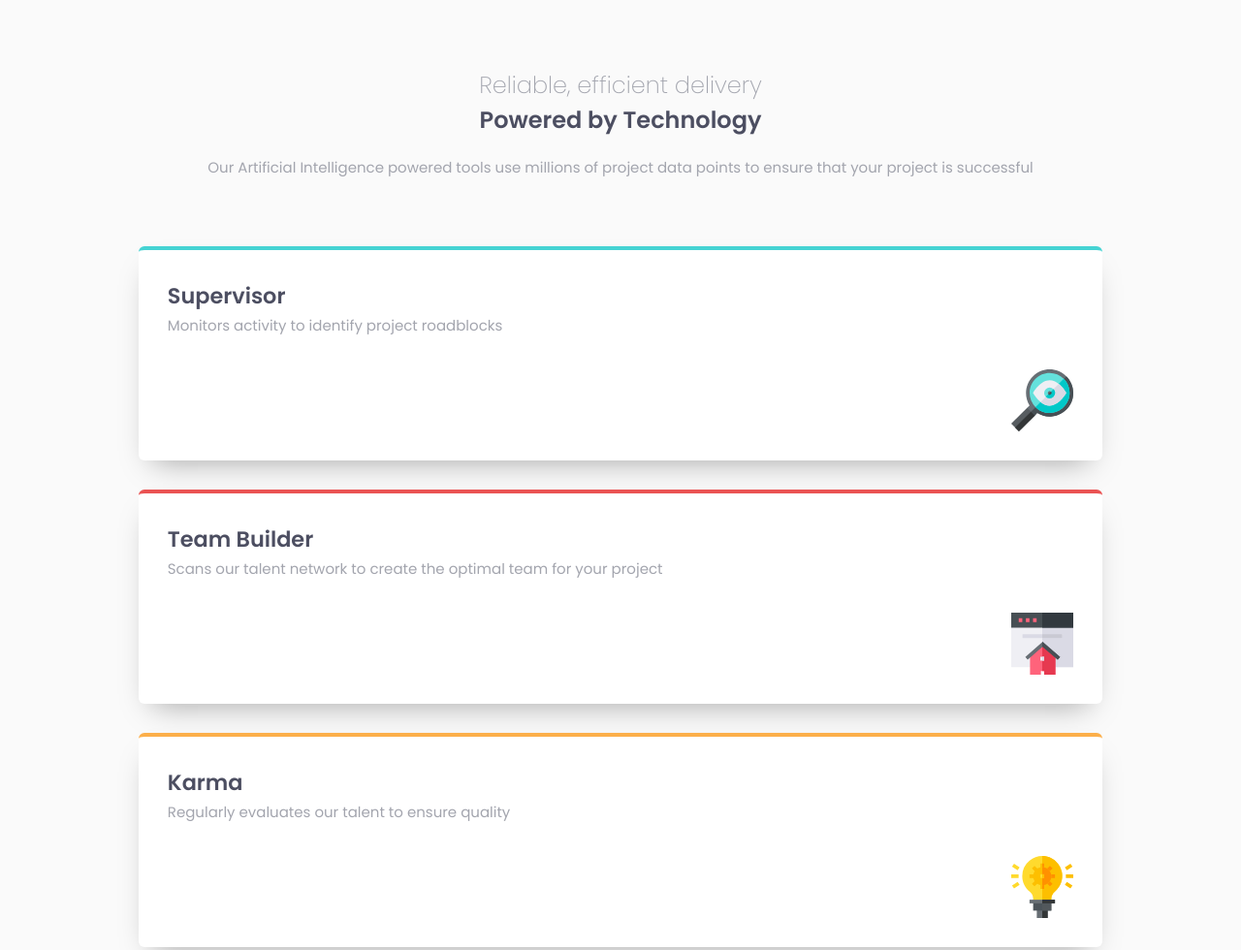
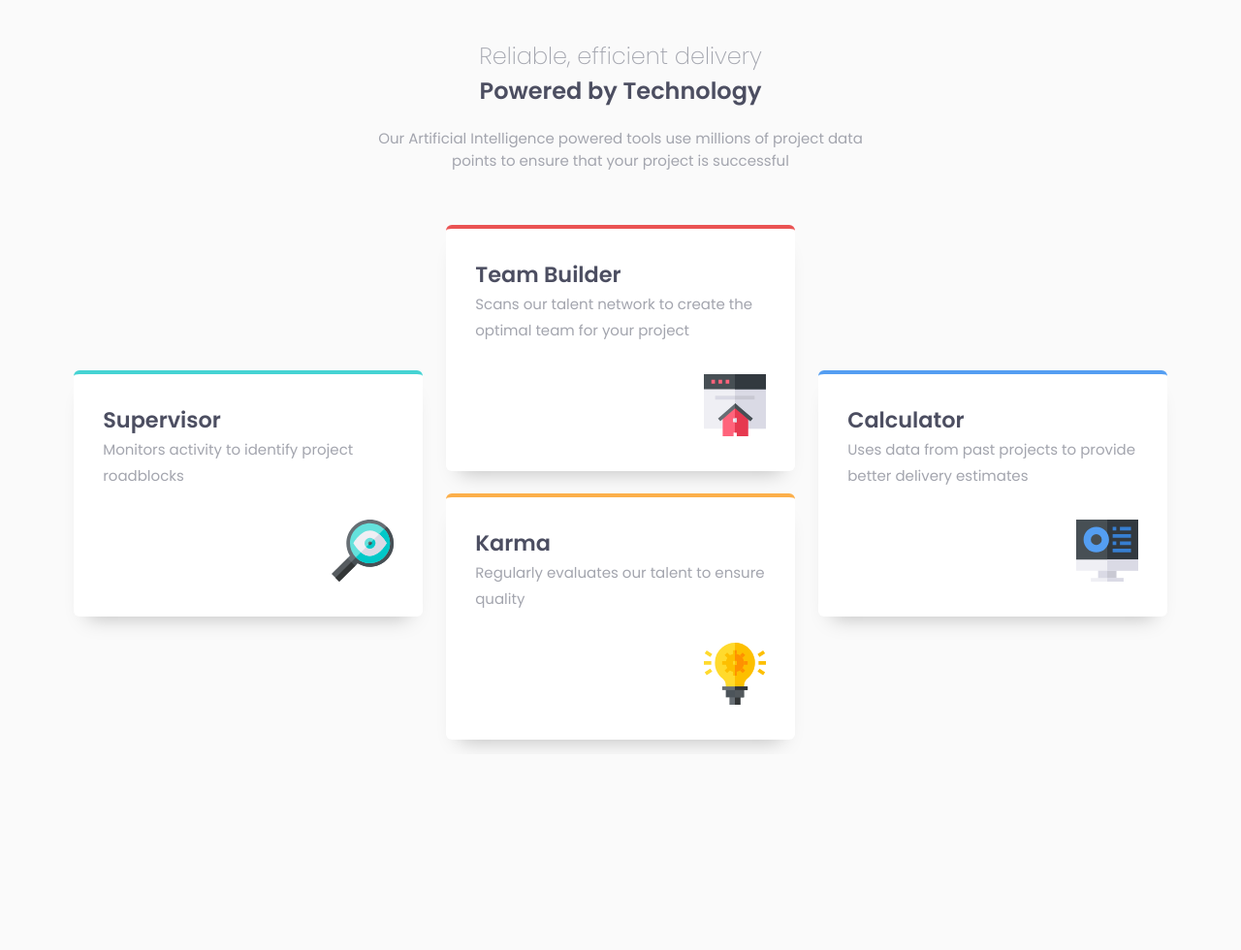
Before and after one commit to Ar1f007/fmentor-four-card-feature-section, a plain HTML site: page index.html in a window 1280 px wide. Shown: the top 980 px of the page at 97% size. After the commit the page ends 840 px from the top, so only its background shows below. Drawn offline with Linux system fonts and the light colour scheme.

Commit message:
desktop design done

```diff
--- a/index.html
+++ b/index.html
@@ -32,11 +32,11 @@
     <div class="container">
       <div class="heading">
         <span class="topic-heading">Reliable, efficient delivery</span>
-        <span class="topic-heading__contributor-name">Powered by Technology</span>
+        <span class="topic-contributor-name">Powered by Technology</span>
         <p class="topic-statement">Our Artificial Intelligence powered tools use millions of project data points
           to ensure that your project is successful</p>
       </div>
-
+      <div class="des">
         <div class="card card-1">
           <span class="card-heading">Supervisor</span>
           <p class="card-content">Monitors activity to identify project roadblocks</p>
@@ -61,14 +61,10 @@
           <img src="./images/icon-calculator.svg" alt="" class="align-img">
         </div>
       </div>
+    </div>
   </section>
 
-  <footer>
-    <p class="attribution">
-      Challenge by <a href="https://www.frontendmentor.io?ref=challenge" target="_blank">Frontend Mentor</a>.
-      Coded by <a href="#">Your Name Here</a>.
-    </p>
-  </footer>
+
 </body>
 
 </html>
--- a/style.css
+++ b/style.css
@@ -8,6 +8,7 @@ body {
   text-align: center;
   font-size: 0.9375rem;
   font-family: "Poppins", sans-serif;
+  min-height: 100vh;
 }
 
 .container {
@@ -15,6 +16,7 @@ body {
   flex-flow: wrap column;
   width: 90%;
   margin: 4.375rem auto;
+  overflow-x: hidden;
 }
 
 .topic-heading {
@@ -24,7 +26,7 @@ body {
   font-weight: 200;
   color: hsl(229, 6%, 66%);
 }
-.topic-heading__contributor-name {
+.topic-contributor-name {
   font-size: 1.5rem;
   color: hsl(234, 12%, 34%);
   font-weight: 600;
@@ -36,12 +38,12 @@ body {
 
 .card {
   width: calc(100vw - 30%);
-  padding: 30px;
+  padding: 1.875rem;
   text-align: left;
   border-radius: 6px;
   background-color: #fff;
-  margin: 15px auto;
-  box-shadow: 0px 15px 30px -14px rgba(0, 0, 0, 0.35);
+  margin: 0.9375rem auto;
+  box-shadow: 0px 15px 20px -14px rgba(0, 0, 0, 0.25);
 }
 .card-heading {
   font-size: 1.4rem;
@@ -73,3 +75,36 @@ body {
 .card-4 {
   border-top: 4px solid hsl(212, 86%, 64%);
 }
+
+@media (min-width: 1200px) {
+  .des {
+    display: flex;
+    flex-flow: wrap row;
+  }
+  .container {
+    margin-top: 2.5rem;
+    margin-bottom: 1.25rem;
+  }
+  .heading {
+    width: 50%;
+    align-self: center;
+    margin-bottom: 3%;
+  }
+  .card {
+    margin-top: 0;
+    width: 26%;
+    height: 11.875rem;
+  }
+  .card-4 {
+    order: 1;
+  }
+  .card-3 {
+    order: 2;
+    margin-top: 0.7%;
+  }
+  .card-1,
+  .card-4 {
+    position: relative;
+    top: 9.375rem;
+  }
+}
```
Lines whose indentation alone changed are shown as unchanged.
